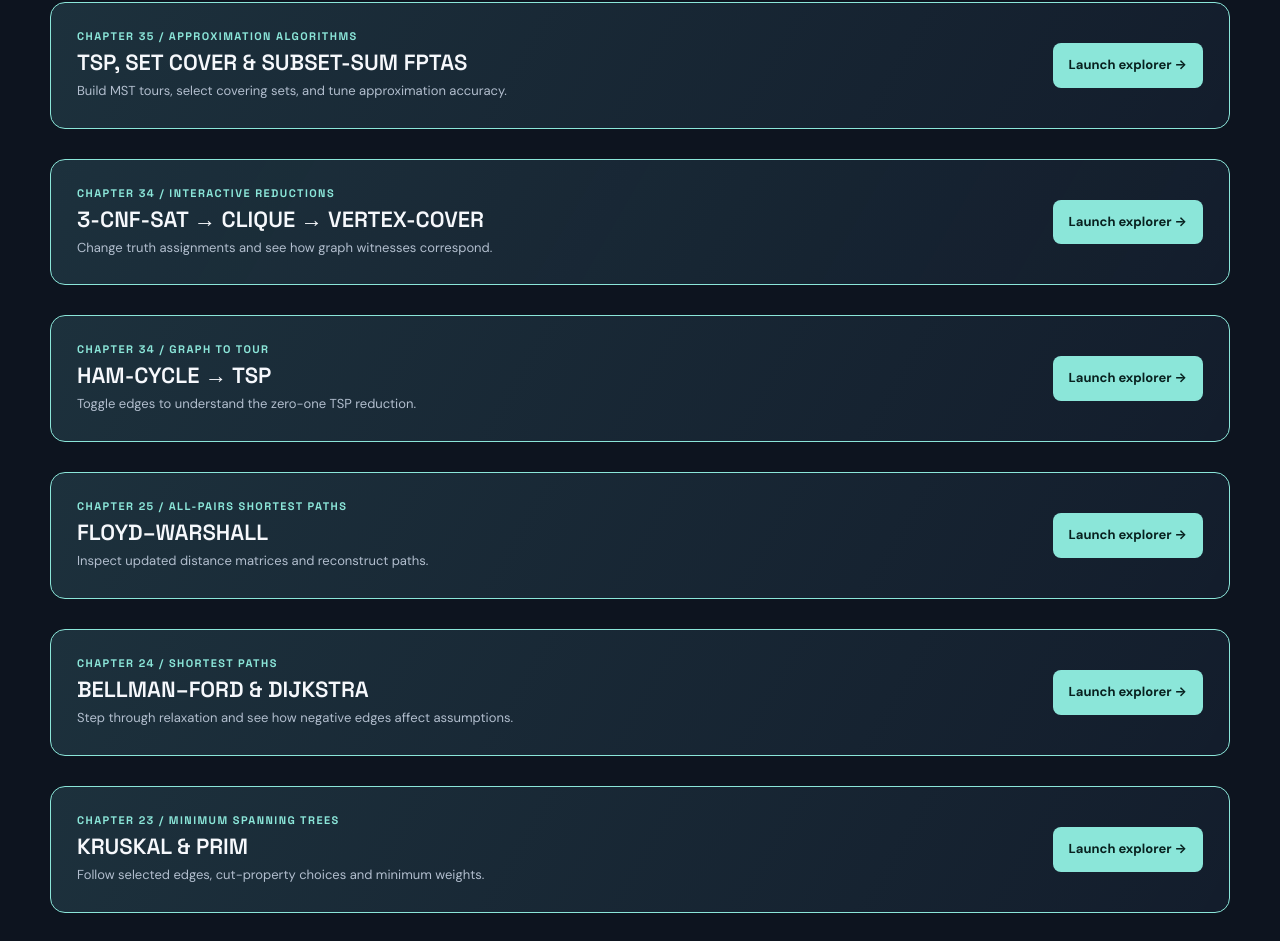
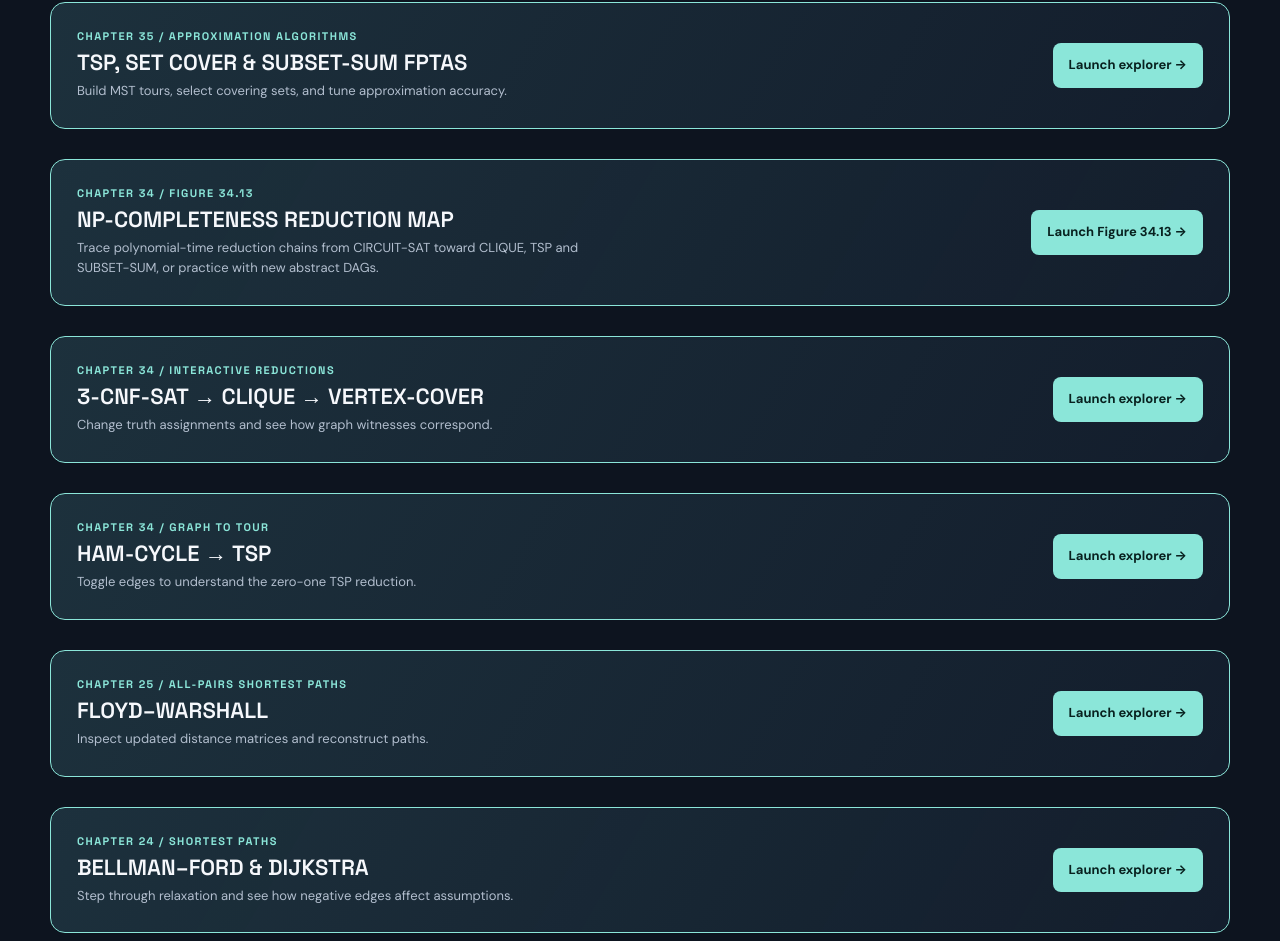
Before and after one commit to RHHanson-UMD/ENEE-641, a website: page site/index.html in a window 1280 px wide. Shown: the part 1550-2491 px from the top of the page. Drawn offline with Linux system fonts and the light colour scheme.

Commit message:
Expose exact Figure 34.13 reduction explorer on course homepage

```diff
--- a/site/index.html
+++ b/site/index.html
@@ -18,6 +18,7 @@
  </div></section>
  <section class="course-section" id="topics"><div class="container"><div class="section-label">02 / SUBJECT MAP</div><h2>What we'll explore<span class="period">.</span></h2><p class="section-copy">Planned topic areas. Materials and interactive modules will be added incrementally.</p><div class="topics"><div class="topic"><span>01</span>Logic and proof methods</div><div class="topic"><span>02</span>Graph theory and algorithms</div><div class="topic"><span>03</span>Combinatorics and sets</div><div class="topic"><span>04</span>Complexity and NP-completeness</div></div>
  <div class="demo-card"><div><div class="demo-kicker">CHAPTER 35 / APPROXIMATION ALGORITHMS</div><h3>TSP, SET COVER &amp; SUBSET-SUM FPTAS</h3><p>Build MST tours, select covering sets, and tune approximation accuracy.</p></div><a class="demo-btn" href="./visualizations/approximation-lab.html">Launch explorer &rarr;</a></div>
+ <div class="demo-card"><div><div class="demo-kicker">CHAPTER 34 / FIGURE 34.13</div><h3>NP-COMPLETENESS REDUCTION MAP</h3><p>Trace polynomial-time reduction chains from CIRCUIT-SAT toward CLIQUE, TSP and SUBSET-SUM, or practice with new abstract DAGs.</p></div><a class="demo-btn" href="./visualizations/reductions-map.html">Launch Figure 34.13 &rarr;</a></div>
  <div class="demo-card"><div><div class="demo-kicker">CHAPTER 34 / INTERACTIVE REDUCTIONS</div><h3>3-CNF-SAT &rarr; CLIQUE &rarr; VERTEX-COVER</h3><p>Change truth assignments and see how graph witnesses correspond.</p></div><a class="demo-btn" href="./visualizations/clique-cover.html">Launch explorer &rarr;</a></div>
  <div class="demo-card"><div><div class="demo-kicker">CHAPTER 34 / GRAPH TO TOUR</div><h3>HAM-CYCLE &rarr; TSP</h3><p>Toggle edges to understand the zero-one TSP reduction.</p></div><a class="demo-btn" href="./visualizations/ham-tsp.html">Launch explorer &rarr;</a></div>
  <div class="demo-card"><div><div class="demo-kicker">CHAPTER 25 / ALL-PAIRS SHORTEST PATHS</div><h3>FLOYD&ndash;WARSHALL</h3><p>Inspect updated distance matrices and reconstruct paths.</p></div><a class="demo-btn" href="./visualizations/floyd-warshall.html">Launch explorer &rarr;</a></div>
```
